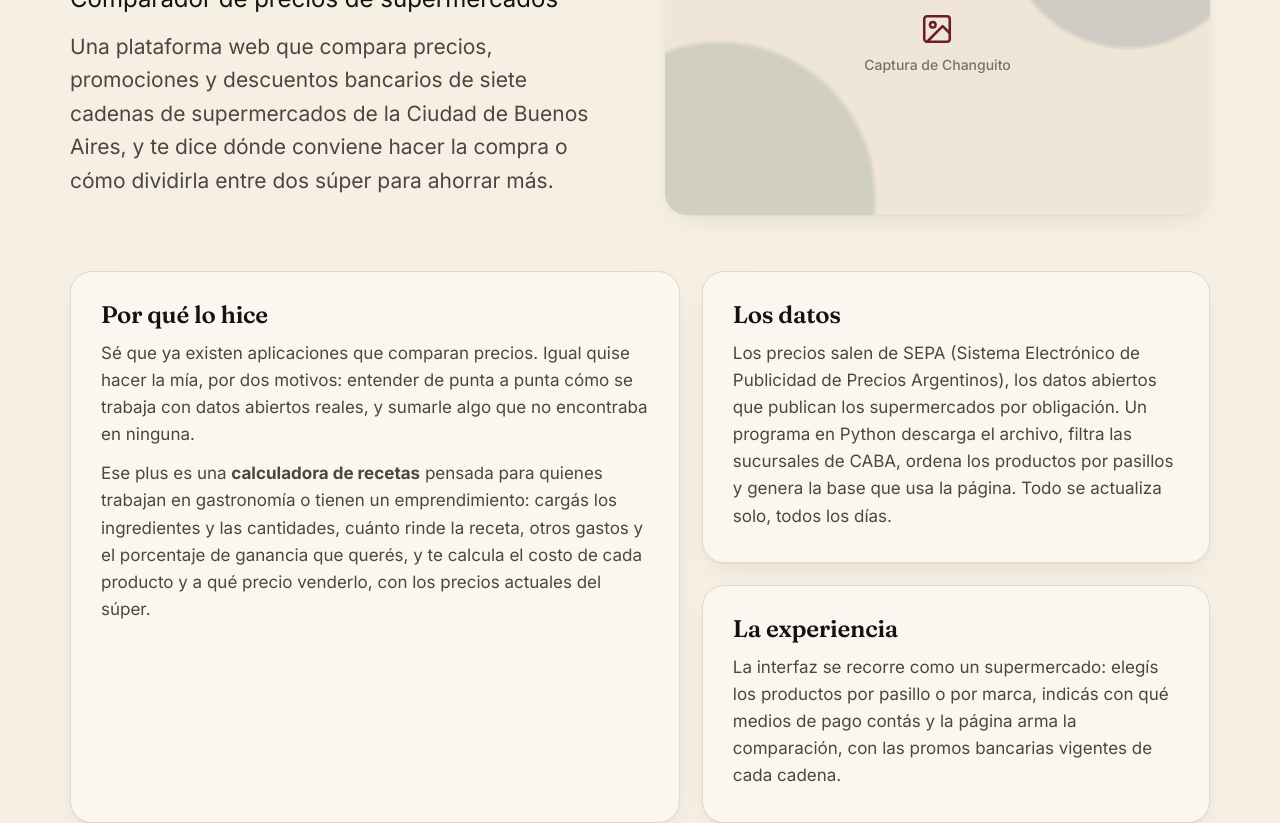
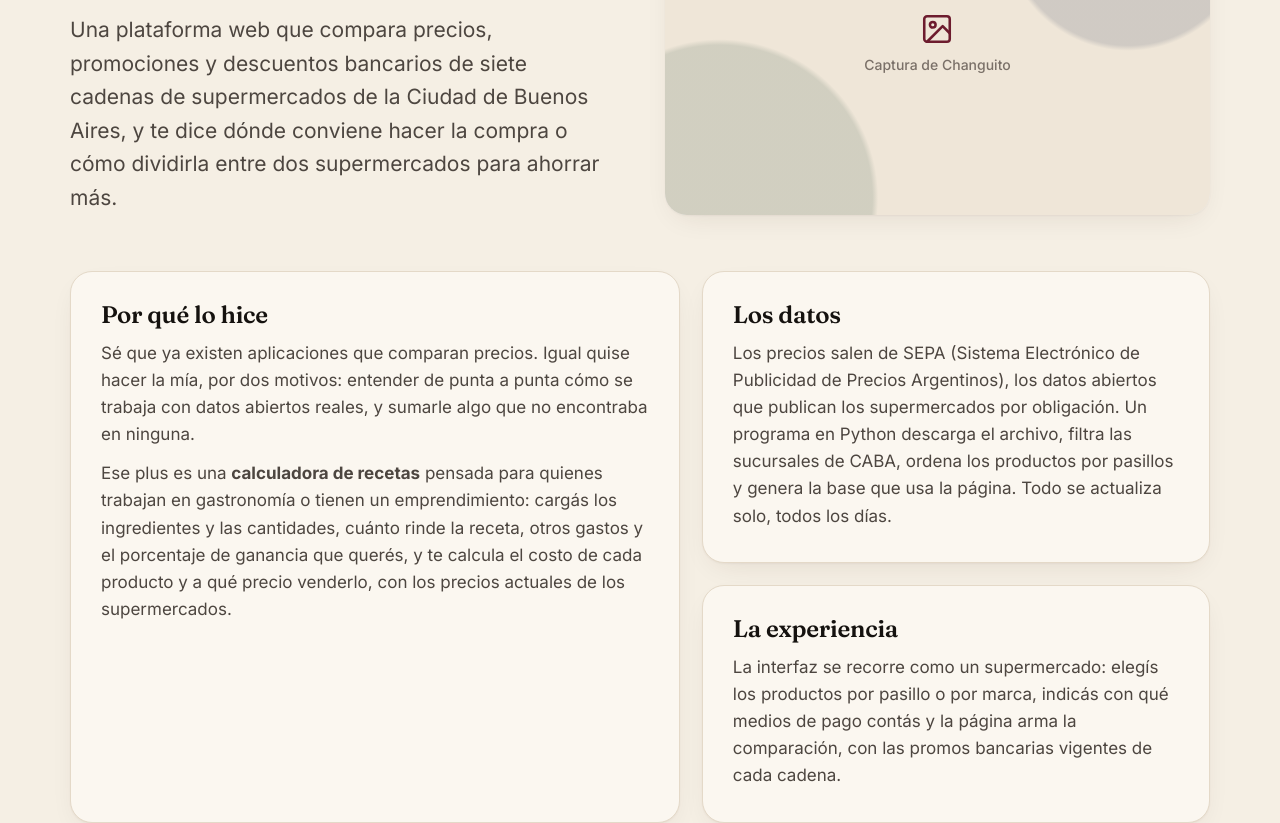
Before and after one commit to Valenmir04/Portfolio, a plain HTML site: page page-changuito.html in a window 1280 px wide. Shown: the part 336-1159 px from the top of the page. Drawn offline with Linux system fonts and the light colour scheme.

Commit message:
Changuito: escribir supermercados sin abreviar
Co-Authored-By: Claude Opus 5.5 <noreply@anthropic.com>
Claude-Session: https://claude.ai/code/session_016mAZKe4Sp8u7RBJRC81fAm

```diff
--- a/page-changuito.html
+++ b/page-changuito.html
@@ -77,7 +77,7 @@
       <div>
         <h1 class="page-title reveal">Changuito</h1>
         <p class="page-sub reveal d1">Comparador de precios de supermercados</p>
-        <p class="page-lead reveal d2">Una plataforma web que compara precios, promociones y descuentos bancarios de siete cadenas de supermercados de la Ciudad de Buenos Aires, y te dice dónde conviene hacer la compra o cómo dividirla entre dos súper para ahorrar más.</p>
+        <p class="page-lead reveal d2">Una plataforma web que compara precios, promociones y descuentos bancarios de siete cadenas de supermercados de la Ciudad de Buenos Aires, y te dice dónde conviene hacer la compra o cómo dividirla entre dos supermercados para ahorrar más.</p>
       </div>
       <div class="page-hero-media reveal d1"><div class="photo-slot "><span class="ph"><svg class="icon"><use href="#i-image"/></svg>Captura de Changuito</span></div></div>
     </div>
@@ -86,7 +86,7 @@
       <div class="card info-card reveal">
         <h3>Por qué lo hice</h3>
         <p>Sé que ya existen aplicaciones que comparan precios. Igual quise hacer la mía, por dos motivos: entender de punta a punta cómo se trabaja con datos abiertos reales, y sumarle algo que no encontraba en ninguna.</p>
-        <p>Ese plus es una <strong>calculadora de recetas</strong> pensada para quienes trabajan en gastronomía o tienen un emprendimiento: cargás los ingredientes y las cantidades, cuánto rinde la receta, otros gastos y el porcentaje de ganancia que querés, y te calcula el costo de cada producto y a qué precio venderlo, con los precios actuales del súper.</p>
+        <p>Ese plus es una <strong>calculadora de recetas</strong> pensada para quienes trabajan en gastronomía o tienen un emprendimiento: cargás los ingredientes y las cantidades, cuánto rinde la receta, otros gastos y el porcentaje de ganancia que querés, y te calcula el costo de cada producto y a qué precio venderlo, con los precios actuales de los supermercados.</p>
       </div>
       <div class="info-stack">
         <div class="card info-card reveal d1">
```
